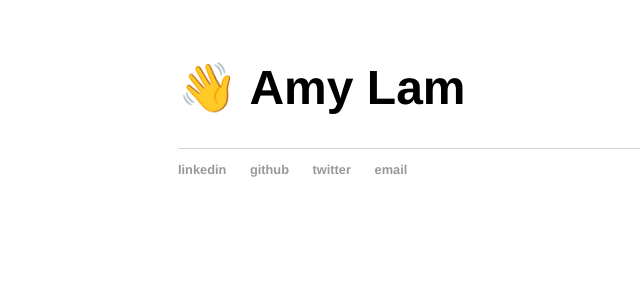
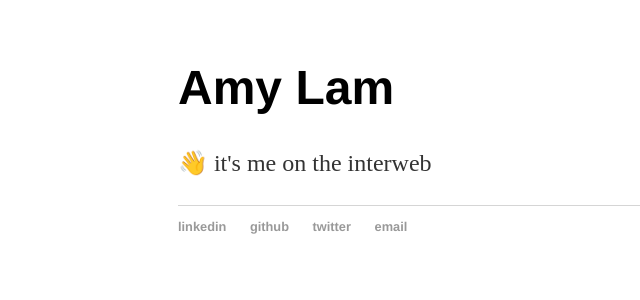
Before and after one commit to amyrlam/amyrlam.github.io-old, a Jekyll site: the page built from index.html, in a window 1280 px wide. Shown: the top 300 px of the page, without its empty margins (14-654 px from the left). Built offline with Jekyll 4.4.1, drawn with Linux system fonts in a browser that asks for light colours.

Commit message:
Update index.html

```diff
--- a/index.html
+++ b/index.html
@@ -3,5 +3,7 @@ layout: default
 title: Amy Lam
 ---
 <div class="blurb">
-  <h1>👋 Amy Lam</h1>
+  <h1>Amy Lam</h1>
+
+  <p>👋 it's me on the interweb</p>
 </div><!-- /.blurb -->
```
